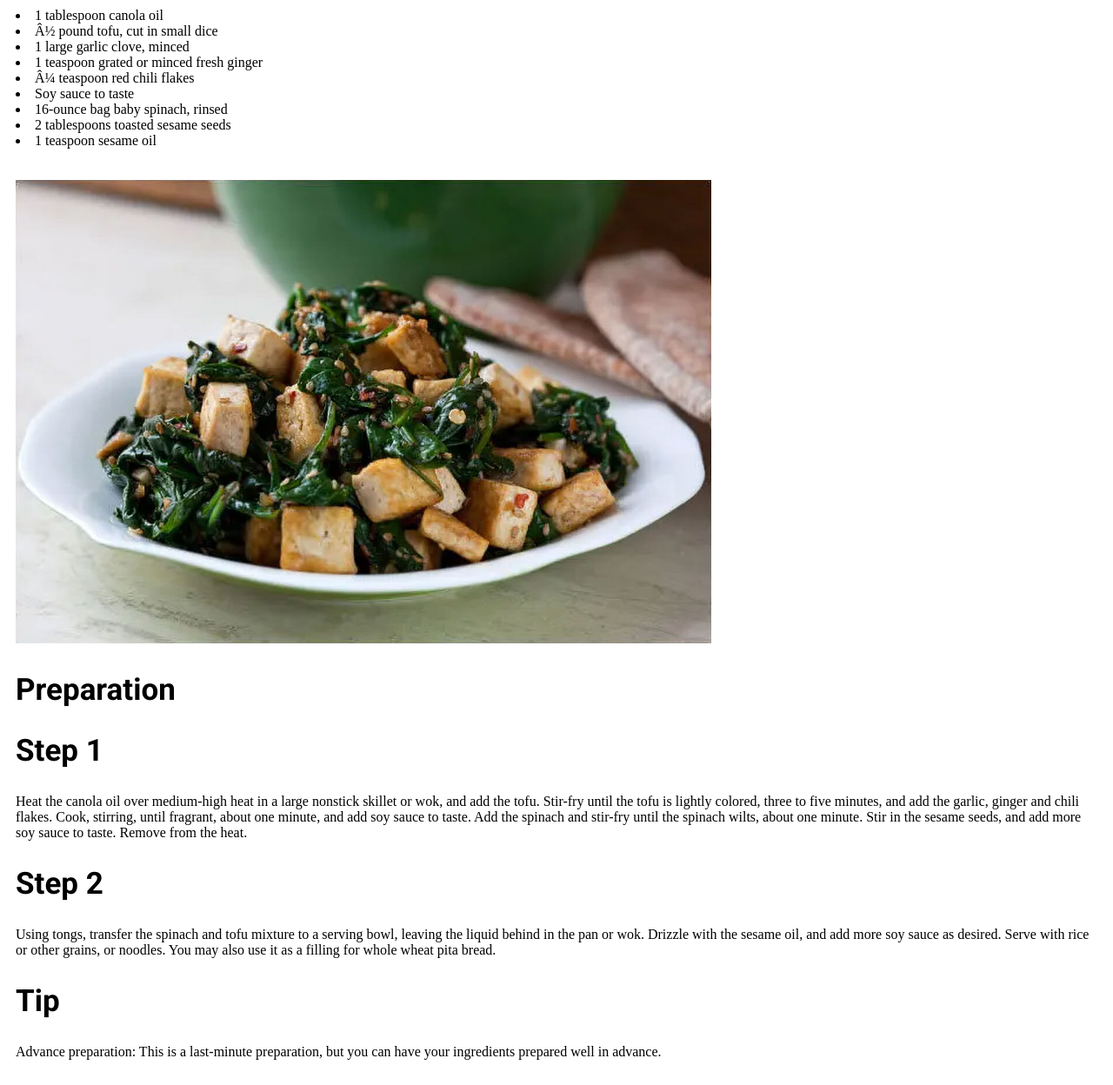
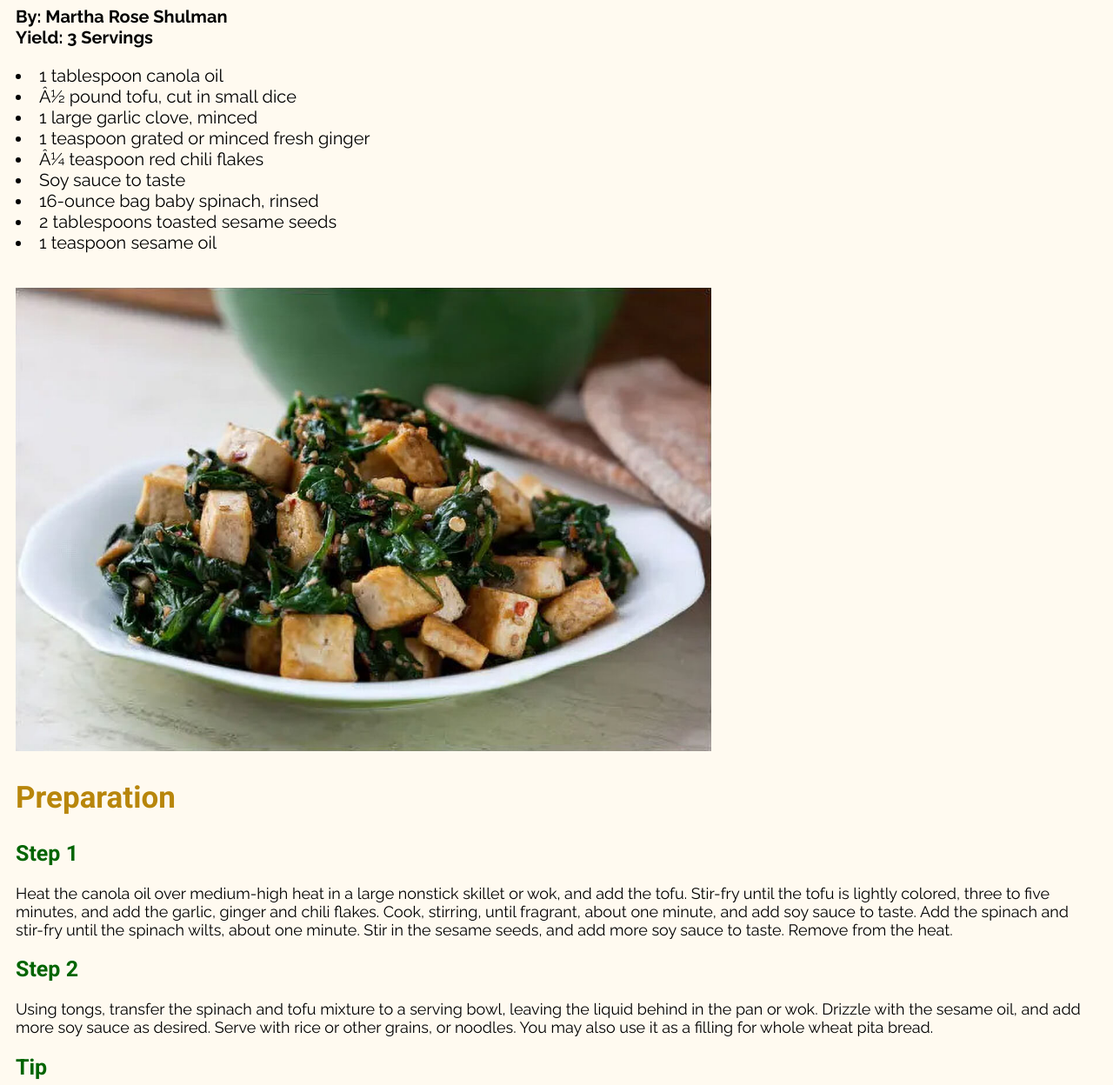
Before and after one commit to Jobuandme/exercise7, a plain HTML site: page index.html in a window 1280 px wide. Shown: the part 258-1506 px from the top of the page at 87% size. Drawn offline with Linux system fonts and the light colour scheme.

Commit message:
finished

```diff
--- a/index.html
+++ b/index.html
@@ -24,22 +24,35 @@
       .titleMain {
         font-family: "Roboto", Times, serif;
         font-size: 50px;
+        color: darkgreen;
       }
 
       .titleSub {
         font-family: "Roboto", Times, serif;
         font-size: 35px;
+        color: darkgoldenrod;
+      }
+
+      .titleSub2 {
+        font-family: "Roboto", Times, serif;
+        font-size: 25px;
+        color: darkgreen;
       }
 
       .column {
         float: left;
         width: 35%;
         padding: 10px;
+        font-size: 20px;
+        font-family: "Raleway";
       }
+
       .column2 {
         float: left;
         width: 600;
         padding: 10px;
+        font-size: 18px;
+        font-family: "Raleway";
       }
 
       .row:after {
@@ -47,19 +60,18 @@
         display: table;
         clear: both;
       }
-
     </style>
-  <body>
-    <h1 class="titleMain">
-      Spinach, Tofu and Sesame Stir-Fry
-    </h1>
-    <h1 class="titleSub">
-      Ingredients
-    </h1>
+  <body style="background-color: floralwhite">
 
     <div class="row">
       <div class="column">
-        <p>
+        <h1 class="titleMain">
+          Spinach, Tofu and Sesame Stir-Fry
+        </h1>
+        <h1 class="titleSub">
+          Ingredients
+        </h1>
+        <p style="font-weight: Bold;">
           By: Martha Rose Shulman<br>
           Yield: 3 Servings<br>
         </p>
@@ -82,17 +94,17 @@
         <h2 class="titleSub">
           Preparation
         </h2>
-        <h2 class="titleSub">
+        <h2 class="titleSub2">
           Step 1
         </h2>
         Heat the canola oil over medium-high heat in a large nonstick skillet or wok, and add the tofu. Stir-fry until the tofu is lightly colored, three to five minutes, and add the garlic, ginger and chili flakes. Cook, stirring, until fragrant, about one minute, and add soy sauce to taste. Add the spinach and stir-fry until the spinach wilts, about one minute. Stir in the sesame seeds, and add more soy sauce to taste. Remove from the heat.
 
-        <h2 class="titleSub">
+        <h2 class="titleSub2">
           Step 2
         </h2>
         Using tongs, transfer the spinach and tofu mixture to a serving bowl, leaving the liquid behind in the pan or wok. Drizzle with the sesame oil, and add more soy sauce as desired. Serve with rice or other grains, or noodles. You may also use it as a filling for whole wheat pita bread.
 
-        <h2 class="titleSub">
+        <h2 class="titleSub2">
           Tip
         </h2>
         Advance preparation: This is a last-minute preparation, but you can have your ingredients prepared well in advance.
```
